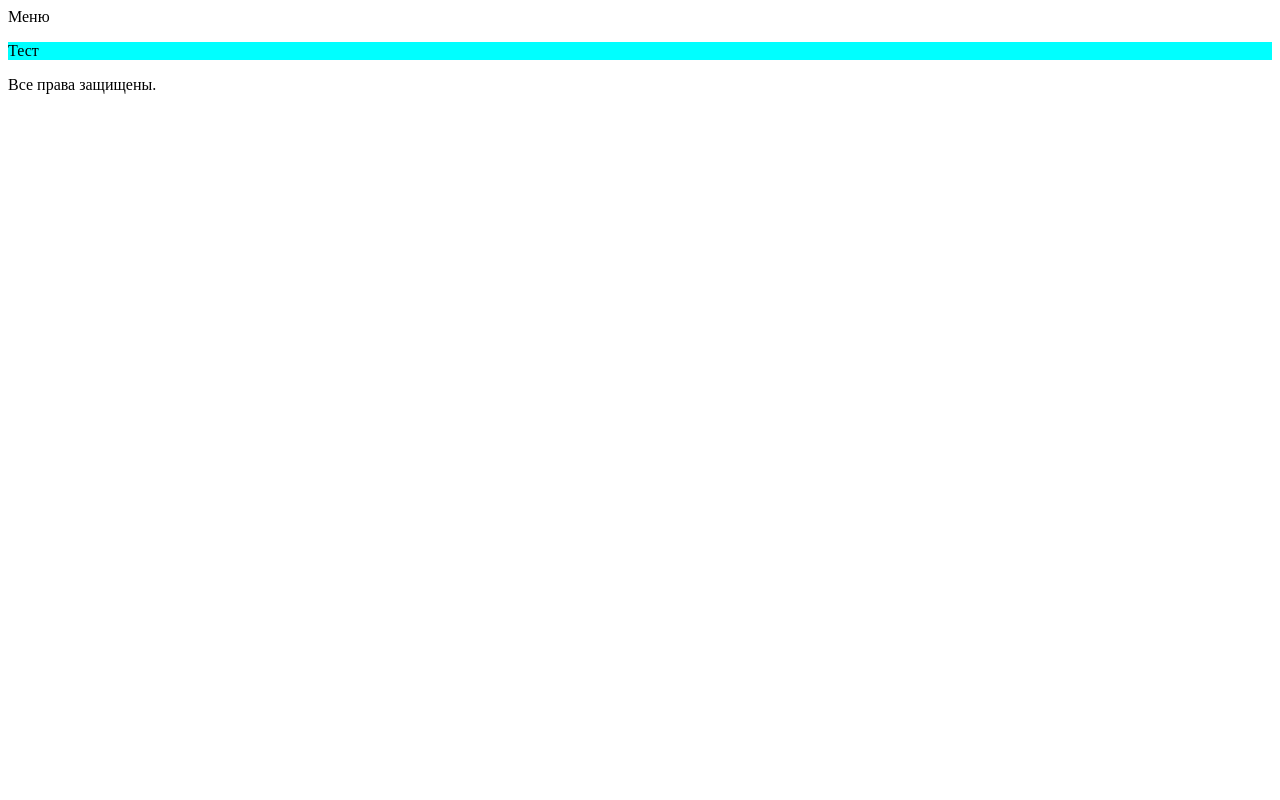
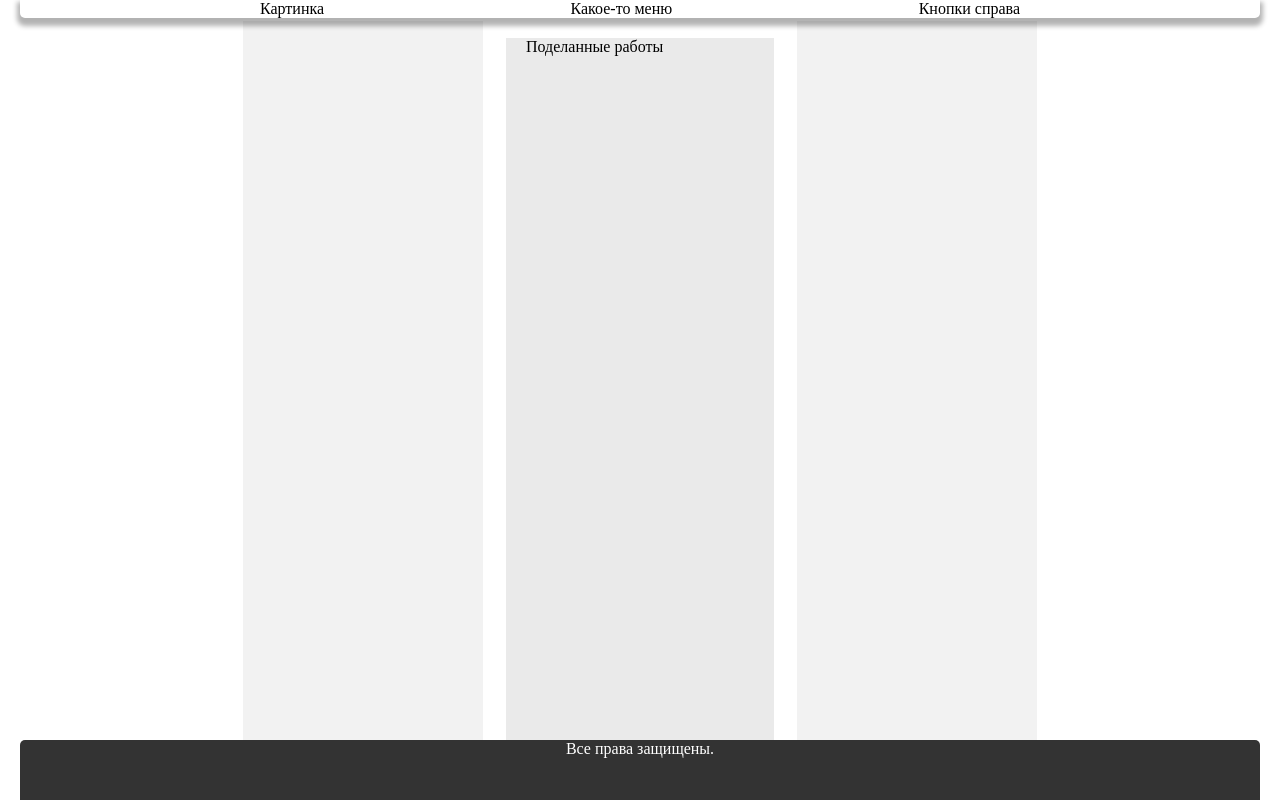
Before and after one commit to lopatin2012/FastApiTest, a FastAPI app: page / in a window 1280 px wide. Run offline with FastAPI, Linux system fonts and the light colour scheme.

Commit message:
base style for main page

```diff
--- a/static/css/style.css
+++ b/static/css/style.css
@@ -1,3 +1,141 @@
-p {
-    background-color: aqua;
+/* Начало. Сброс стилей.  */
+html, body, div, span, h1, h2, h3, h4, h5, h6, p, em, img, strong, sub, sup, b, u, i,  dl, dt, dd, ol, ul, li, fieldset, form, label, table, tbody, tfoot, thead, tr, th, td, article, aside, canvas, details, figcaption, figure, footer, header, hgroup, menu, nav, section, summary, time, mark, audio, video {
+	margin: 0;
+	padding: 0;
+	border: 0;
+	outline: 0;                               /* обнуляем отступы и убираем бордюры */
+	vertical-align: baseline;          /* приводим все к одной базовой линии */
+	background: transparent;      /* чтобы не проскакивали левые фоны, установленные по умолчанию */
+	font-size: 100%;                     /* размер шрифта всем одинаковый */
 }
+a {                                      	     /* ссылка не в общем списке чтобы не сбрасывать outline по умолчанию */
+	margin:0;
+	padding:0;
+	font-size:100%;
+	vertical-align:baseline;
+	background:transparent;
+	outline:none;
+}
+table {						/* устраняем отступы между ячейками таблицы */
+	border-collapse: collapse;
+	border-spacing: 0;
+}
+td, td img {
+	vertical-align: top;			/* возвращаем привычное вертикальное выравнивание */
+}
+input, select, button, textarea {
+	margin: 0; 				/* убираем отступы по умолчанию для элементов форм (в частности для checkbox и radio) */
+	font-size: 100%; 			/* делаем размер шрифтов везде одинаковым */
+	outline: none;
+}
+input[type="text"], input[type="password"], textarea {
+	padding: 0; 				/* убираем внутренние отступы для текстовых полей */
+}
+input[type="checkbox"] { 		/* вертикальное выравнивание чекбоксов и радиобатонов относительно меток */
+	vertical-align: bottom;
+}
+input[type="radio"] {
+	vertical-align: text-bottom;
+}
+sub {
+	vertical-align: sub;
+	font-size: smaller;
+}
+sup {
+	vertical-align: super;
+	font-size: smaller;
+}
+article, aside, details, figcaption, figure, footer, header, hgroup, menu, nav, section {
+	display:block;
+}
+nav ul {
+	 list-style:none;
+}
+/* Конец. Сброс стилей. */
+
+
+/* Начало. Шапка. */
+.header__main {
+    position: relative;
+    box-shadow: 0px 5px 5px 3px rgba(0, 0, 0, 0.3);
+    margin: 0 20px;
+    border-radius: 0 0 5px 5px;
+}
+
+.header__inner {
+    margin: 0 240px;
+}
+
+.header__wrapper {
+    display: flex;
+    align-items: center;
+    width: 100;
+}
+
+.header__logo {
+    width: 100;
+    position: relative;
+}
+
+.header__menu {
+    flex-grow: 1;
+    display: flex;
+    justify-content: center;
+    position: relative;
+}
+
+.header__right-menu {
+    flex-shrink: 0;
+}
+
+/* Конец. Шапка. */
+
+/* Начало. Контент. */
+
+.content {
+    margin: 0 240px;
+    display: flex;
+    min-height: 95vh;
+}
+
+.content__inner {
+    display: flex;
+    flex: 1;
+}
+
+.content__left-column, .content__center-column, .content__right-column {
+    padding: 0 20px;
+}
+
+.content__left-column, .content__right-column {
+    background-color: #f2f2f2;
+    flex: 0 0 200px;
+    margin: 3px;
+}
+
+.content__center-column {
+    background-color: #eaeaea;
+    flex: 1;
+    margin: 20px;
+}
+
+/* Конец. Контент. */
+
+/* Начало. Нижнее меню. */
+
+.footer {
+    position: absolute;
+    bottom: 0;
+    width: 100%;
+}
+
+.footer__inner {
+    position: relative;
+    height: 60px;
+    background-color: #333;
+    color: #fff;
+    text-align: center;
+    margin: 0 20px;
+    border-radius: 5px 5px 0 0;
+}
+/* Конец. Нижнее меню. */
--- a/templates/index.html
+++ b/templates/index.html
@@ -2,14 +2,38 @@
 
 <html lang="ru">
     <head>
+        <link rel="stylesheet" type="text/css" href="static/css/style.css">
         {% block head %}
         {% endblock head %}
         <title>{{ title }}</title>
     </head>
     <body>
-        <header>Меню</header>
-        {% block content %}
-        {% endblock content %}
-        <footer>Все права защищены.</footer>
+        <header class="header">
+            <div class="header__main">
+                <div class="header__inner">
+                    <div class="header__wrapper">
+                        <div class="header__item header__logo">Картинка</div>
+                        <div class="header__item header__menu">Какое-то меню</div>
+                        <div class="header__item header__right-menu">Кнопки справа</div>
+                    </div>
+                </div>
+            </div>
+        </header>
+        <div class="content">
+            <div class="content__inner">
+                <div class="content__left-column"></div>
+                <div class="content__center-column">
+                    {% block content %}
+                    {% endblock content %}
+                </div>
+                <div class="content__right-column"></div>
+            </div>
+        </div>
+
+        <footer class="footer">
+            <div class="footer__inner">
+                Все права защищены.
+            </div>
+        </footer>
     </body>
 </html>
--- a/templates/main_menu/main.html
+++ b/templates/main_menu/main.html
@@ -1,8 +1,8 @@
 {% extends "index.html" %}
 {% block head %}
-    <link rel="stylesheet" type="text/css" href="static/css/style.css">
+
 {% endblock head %}
 
 {% block content %}
-    <p>Тест</p>
+    Поделанные работы
 {% endblock content %}
```
